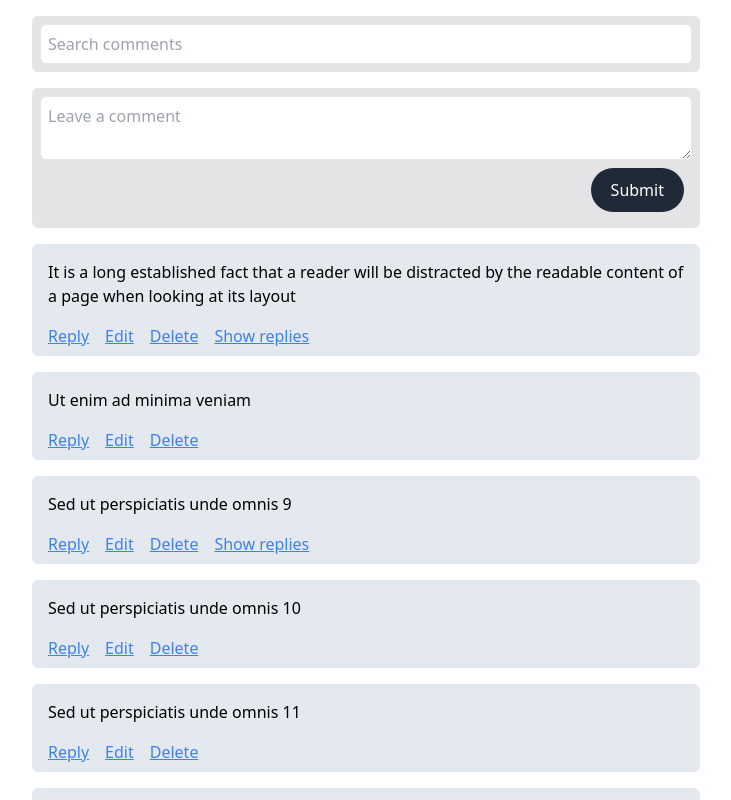
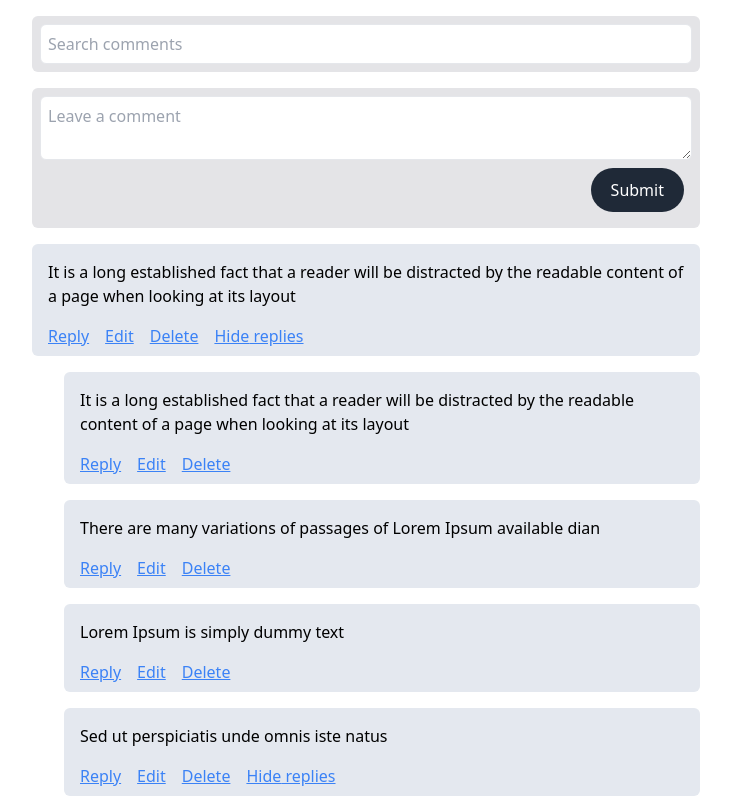
Before and after one commit to wickker/comments, a React (Vite) app: page / in a window 1280 px wide. Shown: the top 800 px of the page, without its empty margins (274-1005 px from the left). Built offline with nearby package versions, Linux system fonts and the light colour scheme; data requests are answered from the project's data file.

Commit message:
add conditional search view

```diff
--- a/src/components/CommentTile/index.tsx
+++ b/src/components/CommentTile/index.tsx
@@ -7,20 +7,20 @@ import { validateInput } from "./utils"
 import { type Comment } from "@/types"
 
 type CommentProps = {
-  addNewReply: (commentId: number, newComment: Comment) => void
-  editReply: (commentId: number, editedComment: string) => void
-  deleteReply: (commentId: number) => void
+  addNewReply?: (commentId: number, newComment: Comment) => void
+  editReply?: (commentId: number, editedComment: string) => void
+  deleteReply?: (commentId: number) => void
 } & Comment
 
 const CommentTile = ({
   id,
   comment,
   replies,
-  addNewReply,
-  editReply,
-  deleteReply,
+  addNewReply = () => {},
+  editReply = () => {},
+  deleteReply = () => {},
 }: CommentProps) => {
-  const [isExpanded, setIsExpanded] = useState(false)
+  const [isExpanded, setIsExpanded] = useState(true)
   const [isReplyVisible, setIsReplyVisible] = useState(false)
   const [isEditVisible, setIsEditVisible] = useState(false)
   const [input, setInput] = useState("")
--- a/src/components/SearchComments/index.tsx
+++ b/src/components/SearchComments/index.tsx
@@ -1,16 +1,47 @@
+import { ChangeEvent, Dispatch, SetStateAction, useState } from "react"
+import { search } from "./utils"
+import CommentTile from "../CommentTile"
 import useDebounce from "@/hooks/useDebounce"
+import { Comment } from "@/types"
 
 type SearchCommentsProps = {
-
+  setIsSearch: Dispatch<SetStateAction<boolean>>
+  isSearch: boolean
+  comments: Comment[]
 }
 
-const SearchComments = () => {
+const SearchComments = ({ setIsSearch, comments, isSearch }: SearchCommentsProps) => {
+  const [searchComments, setSearchComments] = useState(comments)
   const { debounce } = useDebounce()
 
+  const handleInputChange = (e: ChangeEvent<HTMLInputElement>) => {
+    const searchPhrase = e.target.value
+    if (!searchPhrase) {
+      setIsSearch(false)
+      setSearchComments(comments)
+      return
+    }
+    setIsSearch(true)
+    debounce(() => {
+      const filtered = search(comments, searchPhrase)
+      setSearchComments(filtered)
+    })
+  }
+
   return (
-    <div className="rounded-md bg-zinc-200 p-2 mb-4">
-      <input className="block w-full rounded-md border p-[7px]" placeholder="Search comments"/>
-    </div>
+    <>
+      <div className="mb-4 rounded-md bg-zinc-200 p-2">
+        <input
+          className="block w-full rounded-md border p-[7px]"
+          placeholder="Search comments"
+          onChange={handleInputChange}
+        />
+      </div>
+
+      {isSearch && searchComments.map((c) => (
+        <CommentTile {...c} key={c.id} />
+      ))}
+    </>
   )
 }
 
--- /dev/null
+++ b/src/components/SearchComments/utils.ts
@@ -0,0 +1,20 @@
+import { Comment } from "@/types"
+
+export const search = (comments: Comment[], searchPhrase: string): Comment[] => {
+    if (comments.length === 0) return []
+
+    const filtered: Comment[] = []
+
+    for (const comment of comments) {
+      if (comment.comment.includes(searchPhrase)) {
+        filtered.push(comment)
+        continue
+      }
+      const filteredReplies = search(comment.replies, searchPhrase)
+      if (filteredReplies.length > 0) {
+        filtered.push({ ...comment, replies: filteredReplies })
+      }
+    }
+
+    return filtered
+  }
--- a/src/containers/Comments/index.tsx
+++ b/src/containers/Comments/index.tsx
@@ -10,8 +10,11 @@ import { Comment } from "@/types"
 const Comments = () => {
   const [comments, setComments] = useState<Comment[]>([])
   const [offset, setOffset] = useState(0)
+  const [isSearch, setIsSearch] = useState(false)
+
   const { useGetCommentsQuery } = useComment()
   const getComments = useGetCommentsQuery(offset)
+
   const hasOffset = offset > 0
   const hasComments = comments.length > 0
 
@@ -50,8 +53,10 @@ const Comments = () => {
 
   return (
     <>
-      <SearchComments />
+      <SearchComments setIsSearch={setIsSearch} comments={comments} isSearch={isSearch} />
 
+      {!isSearch && (
+        <>
           <AddNewComment addNewComment={handleAddNewComment} />
 
           {getComments.isLoading && !hasOffset && <Loader />}
@@ -68,6 +73,7 @@ const Comments = () => {
                 />
               ))}
 
+              {/* TODO: Refactor this */}
               {getComments.isLoading && hasOffset ? (
                 <InfiniteScrollLoader />
               ) : (
@@ -76,6 +82,8 @@ const Comments = () => {
             </>
           )}
         </>
+      )}
+    </>
   )
 }
 
--- a/src/containers/Comments/utils.ts
+++ b/src/containers/Comments/utils.ts
@@ -49,22 +49,3 @@ export const deleteReply = (
     replies: deleteReply(comment.replies, commentId),
   }))
 }
-
-const search = (comments: Comment[], searchPhrase: string): Comment[] => {
-  if (comments.length === 0) return []
-
-  const filtered: Comment[] = []
-
-  for (const comment of comments) {
-    if (comment.comment.includes(searchPhrase)) {
-      filtered.push(comment)
-      continue
-    }
-    const filteredReplies = search(comment.replies, searchPhrase)
-    if (filteredReplies.length > 0) {
-      filtered.push({ ...comment, replies: filteredReplies })
-    }
-  }
-
-  return filtered
-}
```
Lines whose indentation alone changed are shown as unchanged.
